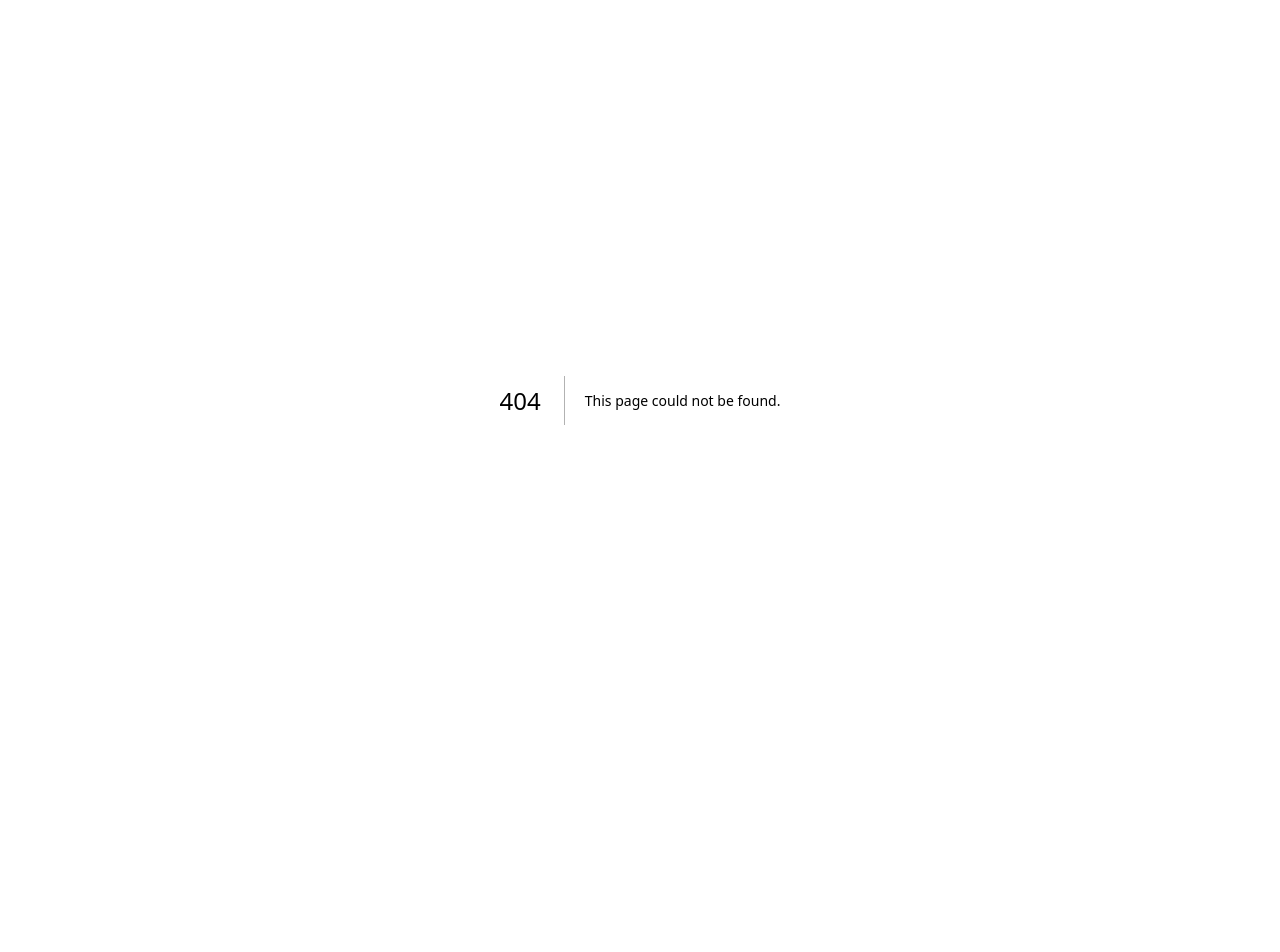
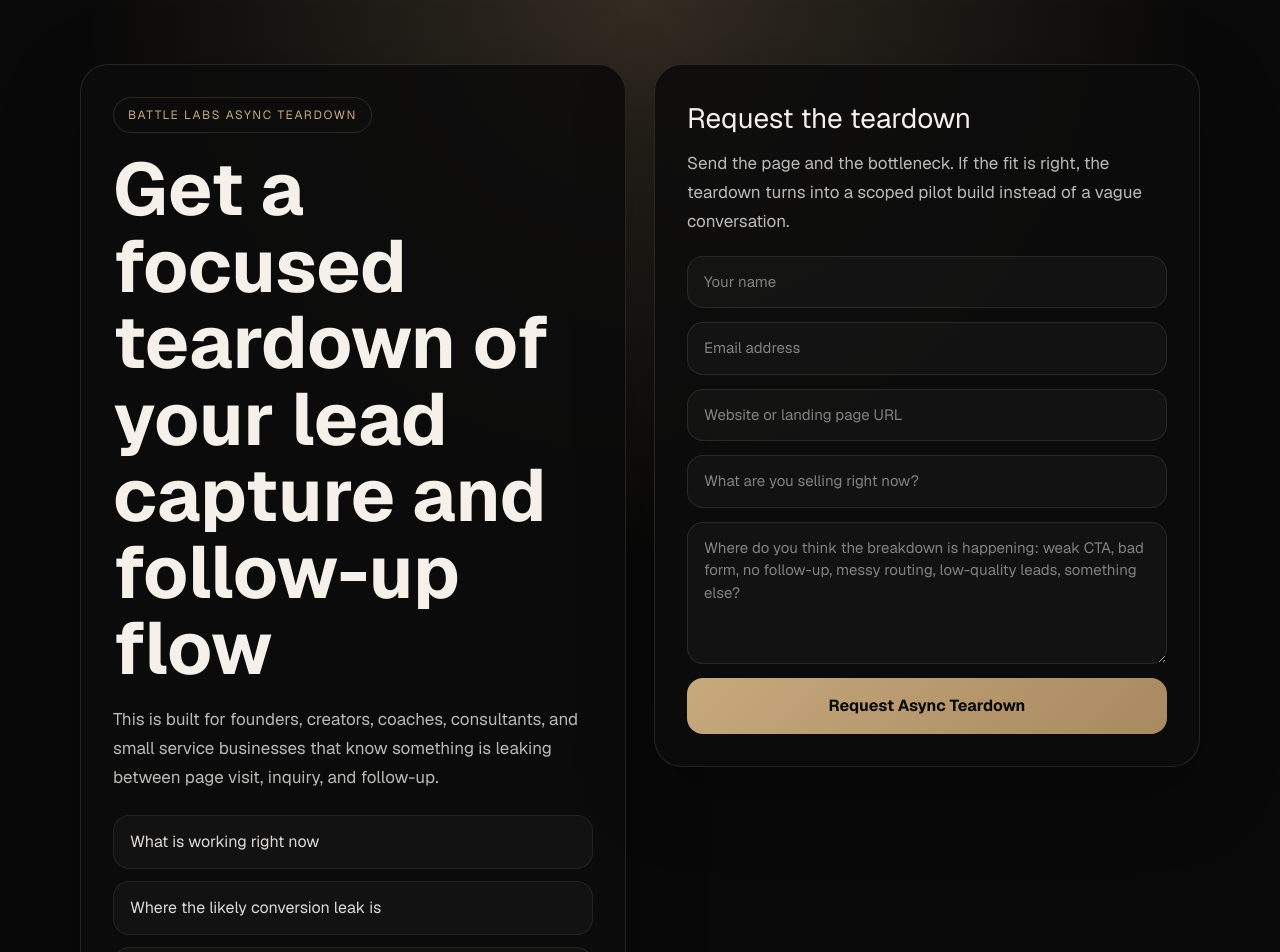
Before and after one commit to caseybattle/Battlelabs-live, a Next.js app: page /async-teardown in a window 1280 px wide. Before the commit this address had no page. Shown: the top 952 px of the page. Before the commit the page ends 800 px from the top, so only its background shows below. Built offline with nearby package versions, Linux system fonts and the light colour scheme.

Commit message:
feat: add async teardown landing page

```diff
--- a/public/battlelabs-original.html
+++ b/public/battlelabs-original.html
@@ -2078,8 +2078,8 @@ body {
       <p>Use the form to describe the workflow, website, or automation you need. If the fit is right, I’ll map the next steps from there.</p>
     </div>
     <div class="proof-cta-actions">
-      <a href="#formCard" class="btn-primary">Start a Build</a>
-      <a href="mailto:casbattle19@gmail.com" class="btn-ghost">Email Casey</a>
+      <a href="/async-teardown" class="btn-primary">Request Async Teardown</a>
+      <a href="#formCard" class="btn-ghost">Start a Build</a>
     </div>
   </div>
 </section>
--- /dev/null
+++ b/src/app/async-teardown/page.tsx
@@ -0,0 +1,230 @@
+"use client";
+
+import { startTransition, useState, type CSSProperties, type FormEvent } from "react";
+
+type SubmissionState = "idle" | "submitting" | "success" | "error";
+
+export default function AsyncTeardownPage() {
+  const [state, setState] = useState<SubmissionState>("idle");
+  const [errorMessage, setErrorMessage] = useState("");
+
+  async function handleSubmit(event: FormEvent<HTMLFormElement>) {
+    event.preventDefault();
+    setState("submitting");
+    setErrorMessage("");
+
+    const formData = new FormData(event.currentTarget);
+    const name = String(formData.get("name") ?? "").trim();
+    const email = String(formData.get("email") ?? "").trim();
+    const website = String(formData.get("website") ?? "").trim();
+    const offer = String(formData.get("offer") ?? "").trim();
+    const bottleneck = String(formData.get("bottleneck") ?? "").trim();
+
+    try {
+      const response = await fetch("/api/inquiry", {
+        method: "POST",
+        headers: {
+          "content-type": "application/json",
+        },
+        body: JSON.stringify({
+          name,
+          email,
+          service: "lead-capture",
+          details: [
+            "Async teardown request",
+            website ? `Website: ${website}` : "",
+            offer ? `Offer: ${offer}` : "",
+            bottleneck ? `Bottleneck: ${bottleneck}` : "",
+          ]
+            .filter(Boolean)
+            .join(" | "),
+        }),
+      });
+
+      if (!response.ok) {
+        throw new Error("Submission failed");
+      }
+
+      startTransition(() => {
+        setState("success");
+        event.currentTarget.reset();
+      });
+    } catch {
+      setState("error");
+      setErrorMessage("Something broke on submit. Email Casey at casbattle19@gmail.com instead.");
+    }
+  }
+
+  return (
+    <main
+      style={{
+        minHeight: "100vh",
+        background:
+          "radial-gradient(circle at top, rgba(200,169,126,0.22), transparent 40%), #090909",
+        color: "#f5f0ea",
+        padding: "64px 24px",
+        fontFamily: "var(--font-geist-sans), sans-serif",
+      }}
+    >
+      <div
+        style={{
+          maxWidth: 1120,
+          margin: "0 auto",
+          display: "grid",
+          gridTemplateColumns: "repeat(auto-fit, minmax(320px, 1fr))",
+          gap: 28,
+          alignItems: "start",
+        }}
+      >
+        <section style={panelStyle}>
+          <div style={eyebrowStyle}>Battle Labs Async Teardown</div>
+          <h1
+            style={{
+              fontSize: "clamp(2.4rem, 6vw, 4.6rem)",
+              lineHeight: 1.04,
+              marginBottom: 18,
+              fontWeight: 700,
+            }}
+          >
+            Get a focused teardown of your lead capture and follow-up flow
+          </h1>
+          <p style={bodyCopyStyle}>
+            This is built for founders, creators, coaches, consultants, and
+            small service businesses that know something is leaking between page
+            visit, inquiry, and follow-up.
+          </p>
+          <div style={{ display: "grid", gap: 12, marginTop: 24 }}>
+            {[
+              "What is working right now",
+              "Where the likely conversion leak is",
+              "One change to make first",
+              "What Battle Labs would build if the fit is right",
+            ].map((item) => (
+              <div key={item} style={bulletCardStyle}>
+                {item}
+              </div>
+            ))}
+          </div>
+          <p
+            style={{
+              ...bodyCopyStyle,
+              marginTop: 20,
+              fontSize: 14,
+            }}
+          >
+            No call required. This is an async-first entry point for the service
+            engine, not a giant audit process.
+          </p>
+        </section>
+
+        <section style={panelStyle}>
+          <h2 style={{ fontSize: 28, marginBottom: 10 }}>Request the teardown</h2>
+          <p style={bodyCopyStyle}>
+            Send the page and the bottleneck. If the fit is right, the teardown
+            turns into a scoped pilot build instead of a vague conversation.
+          </p>
+
+          <form onSubmit={handleSubmit} style={{ display: "grid", gap: 14, marginTop: 20 }}>
+            <input name="name" required placeholder="Your name" style={inputStyle} />
+            <input
+              name="email"
+              type="email"
+              required
+              placeholder="Email address"
+              style={inputStyle}
+            />
+            <input
+              name="website"
+              type="url"
+              placeholder="Website or landing page URL"
+              style={inputStyle}
+            />
+            <input
+              name="offer"
+              placeholder="What are you selling right now?"
+              style={inputStyle}
+            />
+            <textarea
+              name="bottleneck"
+              rows={5}
+              placeholder="Where do you think the breakdown is happening: weak CTA, bad form, no follow-up, messy routing, low-quality leads, something else?"
+              style={inputStyle}
+            />
+            <button type="submit" disabled={state === "submitting"} style={buttonStyle}>
+              {state === "submitting" ? "Sending..." : "Request Async Teardown"}
+            </button>
+          </form>
+
+          {state === "success" ? (
+            <p style={{ marginTop: 16, color: "#c8a97e", lineHeight: 1.7 }}>
+              Request received. Casey can now respond with a focused async
+              teardown instead of starting from scratch.
+            </p>
+          ) : null}
+
+          {state === "error" ? (
+            <p style={{ marginTop: 16, color: "#f3b0a1", lineHeight: 1.7 }}>
+              {errorMessage}
+            </p>
+          ) : null}
+        </section>
+      </div>
+    </main>
+  );
+}
+
+const panelStyle: CSSProperties = {
+  padding: 32,
+  borderRadius: 28,
+  border: "1px solid rgba(200,169,126,0.16)",
+  background: "rgba(12,12,12,0.88)",
+  boxShadow: "0 24px 80px rgba(0,0,0,0.28)",
+};
+
+const eyebrowStyle: CSSProperties = {
+  display: "inline-flex",
+  padding: "8px 14px",
+  borderRadius: 999,
+  border: "1px solid rgba(200,169,126,0.18)",
+  letterSpacing: "0.14em",
+  textTransform: "uppercase",
+  fontSize: 12,
+  color: "#c8a97e",
+  marginBottom: 18,
+};
+
+const bodyCopyStyle: CSSProperties = {
+  color: "rgba(245,240,234,0.76)",
+  lineHeight: 1.7,
+  fontSize: 17,
+};
+
+const bulletCardStyle: CSSProperties = {
+  padding: "14px 16px",
+  borderRadius: 16,
+  border: "1px solid rgba(200,169,126,0.1)",
+  background: "rgba(255,255,255,0.03)",
+  color: "rgba(245,240,234,0.9)",
+};
+
+const inputStyle: CSSProperties = {
+  width: "100%",
+  padding: "14px 16px",
+  borderRadius: 16,
+  border: "1px solid rgba(200,169,126,0.14)",
+  background: "rgba(255,255,255,0.03)",
+  color: "#f5f0ea",
+  fontSize: 15,
+  outline: "none",
+};
+
+const buttonStyle: CSSProperties = {
+  border: 0,
+  borderRadius: 16,
+  padding: "16px 18px",
+  fontSize: 16,
+  fontWeight: 700,
+  cursor: "pointer",
+  background: "linear-gradient(135deg, rgba(200,169,126,1), rgba(168,137,96,1))",
+  color: "#0a0a0a",
+};
```
Also changed, not shown: 1 other file (tests, documents, lock files or other folders).
